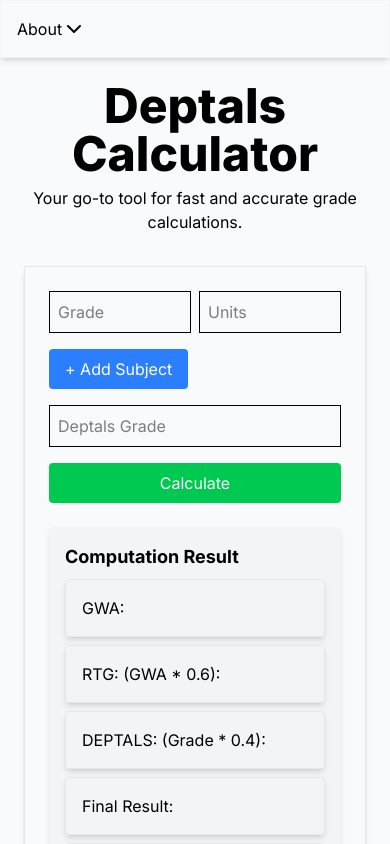
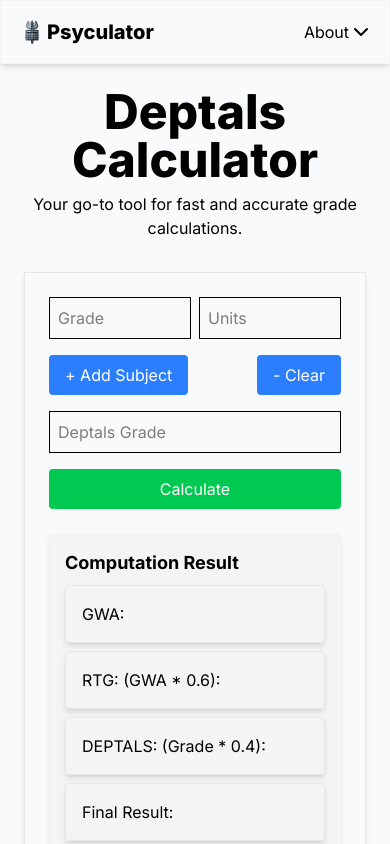
Before and after one commit to ronronoa/Deptals-Calculator, a React (Vite) app: page / in a window 390 px wide. Shown: the top 844 px of the page. Built offline with nearby package versions, Linux system fonts and the light colour scheme; a web font is replaced by a local one.

Commit message:
Add files via upload

```diff
--- a/src/assets/components/Deptals.jsx
+++ b/src/assets/components/Deptals.jsx
@@ -2,7 +2,7 @@
 import React from 'react'
 import { useState } from 'react'
 import {Trash2} from 'lucide-react'
-import { motion } from 'motion/react'
+import { AnimatePresence, motion } from 'motion/react'
 
 export default function Deptals() {
     const [subjects, setSubjects] = useState([
@@ -14,6 +14,7 @@
 
     const [deptalsGrade, setDeptalsGrade] = useState("")
     const [result, setResult] = useState("")
+    const [hasError, setHasError] = useState(false)
 
     const handleSubjectChange = (index, field, value) => {
         const newSubjects = [...subjects];
@@ -30,12 +31,20 @@
         setSubjects(updatedSubjects)
     }
 
+    const clearInput = () => {
+      const clearSubject = subjects.map(() => ({grade: "", units: ""}))
+      setSubjects(clearSubject)
+      setResult('')
+      setDeptalsGrade('')
+    }
+
     const calculate = () => {
         const emptyFields = subjects.some(s => s.grade.trim() === "" || s.units.trim() === '')
           if(emptyFields || deptalsGrade.trim() === "") {
             setResult('')
-            alert("Please fill in all grades, units, and deptals to calculate.")
-            return
+            setHasError(true)
+            return () =>
+              setHasError(false)
           }
 
         const computed = subjects.map(s => ({
@@ -68,7 +77,7 @@
     className="min-h-screen"
     initial={{opacity: 0, y: 20}}
     animate={{opacity: 1, y: 0}}
-    transition={{duration: 1}}
+    transition={{duration: 0.5, delay: 0.5}}
     >
       <div className="max-w-4xl mx-auto p-6">
         <div className="text-center mb-8 sm:mb-12">
@@ -77,7 +86,27 @@
           </h1>
           <p className=''>Your go-to tool for fast and accurate grade calculations.</p>
         </div>
-        <div className="flex flex-col md:flex-row gap-6 p-6 max-w-3xl mx-auto border shadow-md border-gray-200">
+        <div className="flex flex-col md:flex-row gap-6 p-6 max-w-3xl mx-auto border shadow-md border-gray-200 relative">
+        {hasError && (
+          <AnimatePresence>
+          <motion.div
+          className="absolute flex flex-col top-10 md:top-5 left-1/2 -translate-1/2 mt-4 bg-red-500 border border-gray-200 text-white shadow-md px-4 sm:px-4 py-2 rounded-md z-50"
+          initial={{opacity: 0, y: -20}}
+          animate={{opacity: 1, y: 0}}
+          transition={{duration: 0.3}}
+          >
+            <strong className='relative'>Error:</strong>
+            <span className="">Please fill in all field.</span>
+            <motion.button
+            className="px-2 py-1 bg-black rounded-md text-white cursor-pointer text-sm absolute right-3"
+            onClick={() => setHasError(false)}
+            whileTap={{ y: 1}}
+            >
+              X
+            </motion.button>
+          </motion.div>
+          </AnimatePresence>
+        )}
           <div className="w-full md:w-1/2 space-y-4">
             {subjects.map((subject, index) => (
               <>
@@ -115,12 +144,21 @@
                 </div>
               </>
             ))}
+            <div className="flex items-center justify-between sm:pr-4 md:pr-15 md:px-4">
             <button
               className="bg-blue-500 text-white px-4 py-2 rounded cursor-pointer"
               onClick={addSubject}
             >
               + Add Subject
             </button>
+
+            <button
+              className="bg-blue-500 text-white px-4 py-2 rounded cursor-pointer"
+              onClick={clearInput}
+            >
+              - Clear
+            </button>
+            </div>
 
             <input
               type="number"
--- a/src/assets/components/Navbar.jsx
+++ b/src/assets/components/Navbar.jsx
@@ -1,5 +1,8 @@
 import React, { useState } from 'react'
 import { ChevronDown, ChevronUp } from 'lucide-react';
+import logo from '/public/images/Psyculator.png'
+// eslint-disable-next-line no-unused-vars
+import { motion } from 'motion/react';
 
 export default function Navbar() {
     const [isOpen, setIsOpen] = useState(false)
@@ -8,10 +11,23 @@
             setIsOpen(!isOpen)
         }
   return (
-        <nav className='border p-4 shadow-md border-gray-100 md:hidden'>
+        <motion.nav
+        className='flex justify-between items-center border p-4 shadow-md border-gray-100 md:hidden'
+        initial={{opacity: 0, y: -20}}
+        animate={{opacity: 1, y: 0}}
+        transition={{duration: 1}}
+        >
+            <div className="flex items-center">
+            <img src={logo} alt="" width={30}/>
+            <h1 className='text-xl font-extrabold'>
+                Psyculator
+            </h1>
+            </div>
            <ul className='flex cursor-pointer' onClick={handleClick}>
             <li>About </li>
-            <div>{!isOpen ? <ChevronDown /> : <ChevronUp />}</div>
+            <div className={`transition duration-300 ${isOpen ? '-rotate-180' : ''}`}>
+                <ChevronDown />
+            </div>
            </ul>
 
            <div className={`p-6 border shadow-md rounded ${isOpen ? "absolute top-15 left-0 md:left-15 z-50 bg-gray-100 md:w-md" : "hidden"}`}>
@@ -23,6 +39,6 @@
             </p>
             <p className='text-sm text-gray-600 mt-2'>The owner and developer of this website <strong>do not collect or have access to any of your information</strong>. Your privacy and data security are completely respected and protected.</p>
            </div>
-        </nav>
+        </motion.nav>
   )
 }
```
